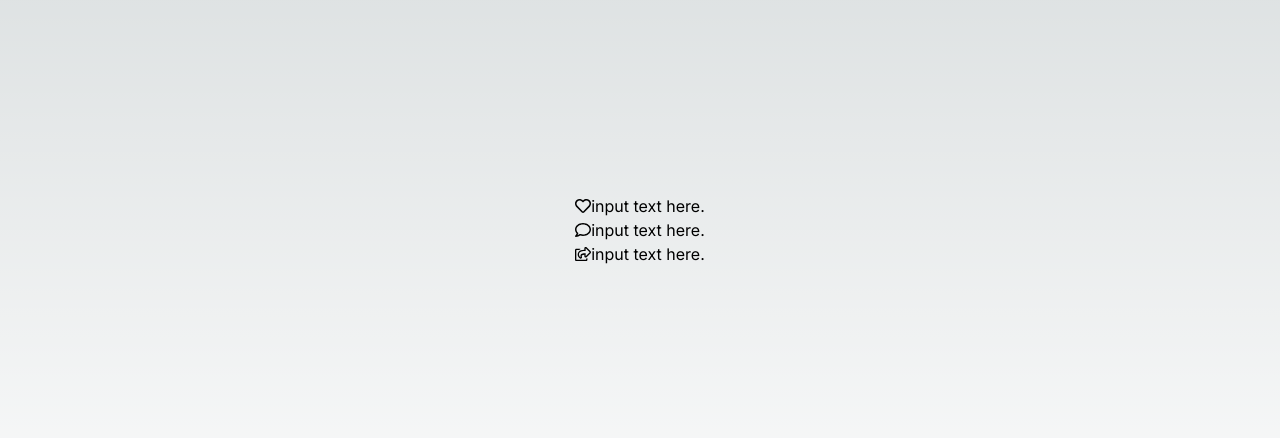
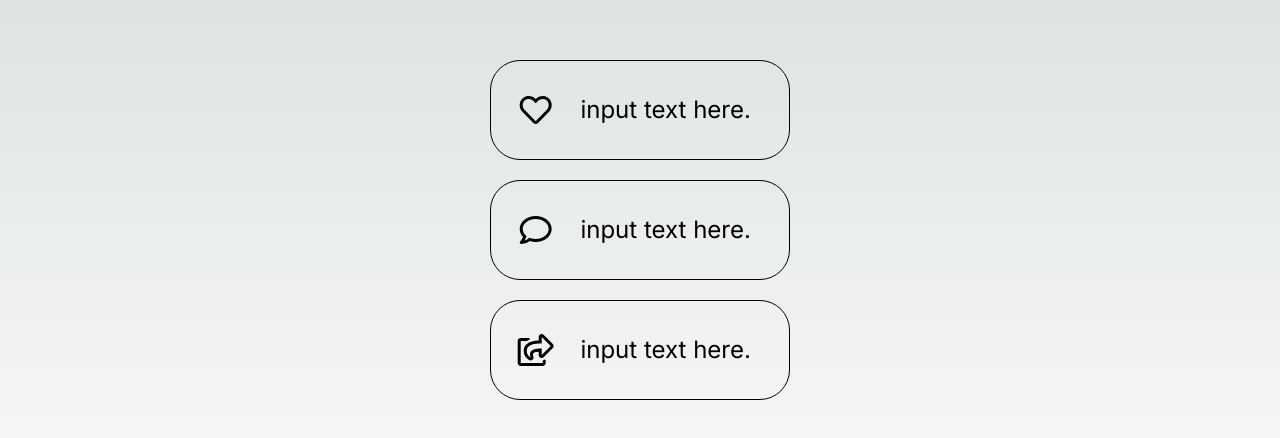
Before and after one commit to algolkk/links, a Next.js app: page / in a window 1280 px wide. Shown: the part 170-608 px from the top of the page. Built offline with nearby package versions, Linux system fonts and the light colour scheme.

Commit message:
add Card layout

```diff
--- /dev/null
+++ b/src/app/component/Card.module.css
@@ -0,0 +1,18 @@
+.cardContainer {
+    display: flex;
+    align-items: center;
+    height: 100px;
+    width: 300px;
+    font-size: x-large;
+    border: 1px solid currentColor;
+    border-radius: 30px;
+    margin: 10px;
+}
+
+.cardContainer > :first-child {
+    flex: 3;
+}
+
+.cardContainer > :last-child {
+    flex: 7;
+}
--- a/src/app/component/Card.tsx
+++ b/src/app/component/Card.tsx
@@ -1,7 +1,7 @@
-import Icon from "./Icon";
+import { Icon } from "./Icon";
 import Label from "./Label";
 import { IconType } from "react-icons";
-import styles from "./../css/Card.module.css";
+import styles from "./Card.module.css";
 
 interface CardProps {
     icon: IconType;
--- /dev/null
+++ b/src/app/component/Icon.module.css
@@ -0,0 +1,3 @@
+.icon {
+    font-size: xx-large;
+}
--- a/src/app/component/Icon.tsx
+++ b/src/app/component/Icon.tsx
@@ -1,9 +1,10 @@
 import { IconType } from "react-icons";
+import styles from "./Icon.module.css";
 
 interface IconProps {
     icon: IconType;
 }
 
-export default function Icon({ icon: IconComponent }: IconProps) {
-    return <IconComponent />;
-}
+export const Icon: React.FC<IconProps> = ({ icon: IconComponent }) => {
+    return <IconComponent className={styles.icon} />;
+};
--- a/src/app/css/Card.module.css
+++ /dev/null
@@ -1,5 +0,0 @@
-/* Card.module.css */
-.cardContainer {
-    display: flex;
-    align-items: center;
-}
```
